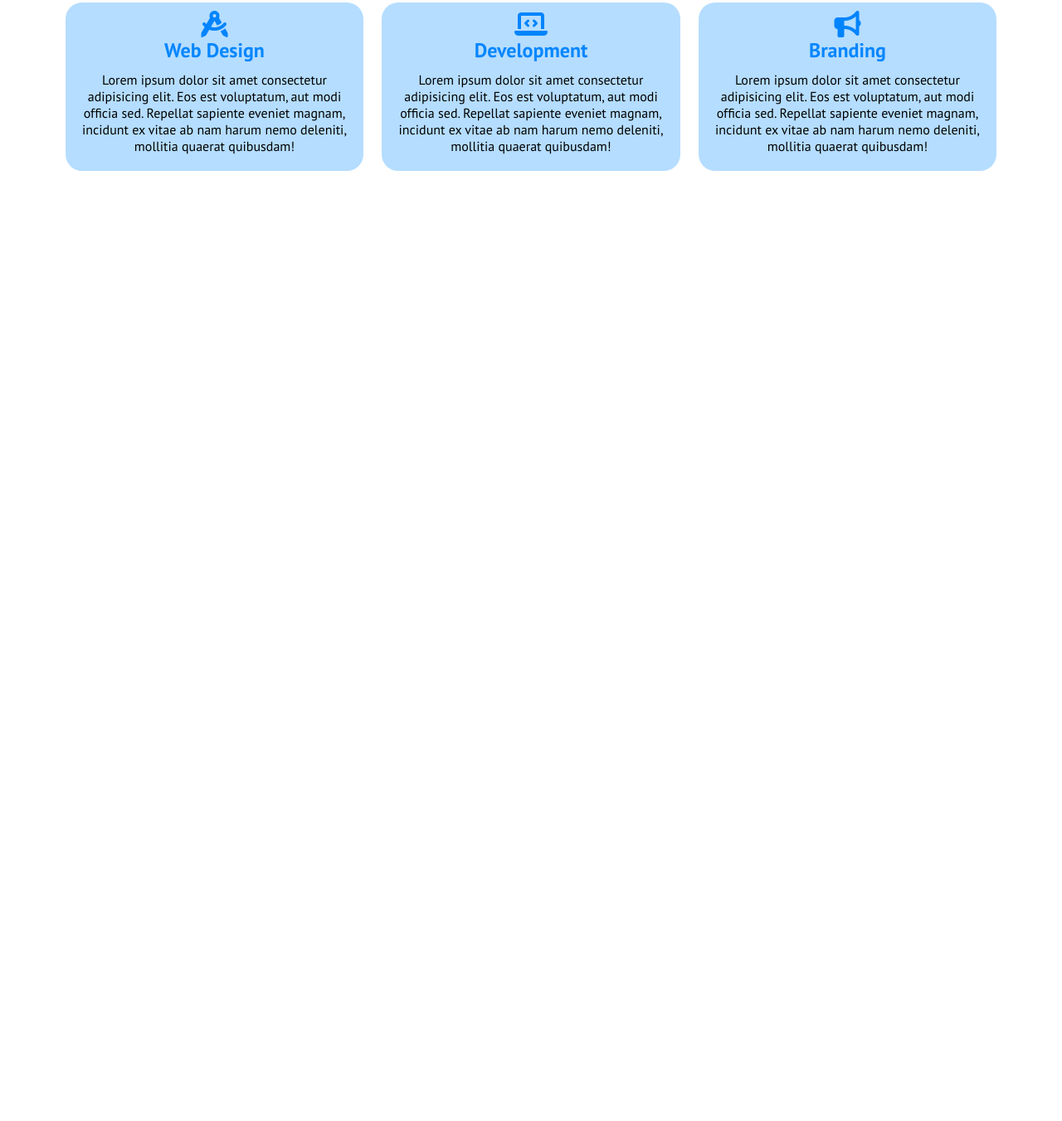
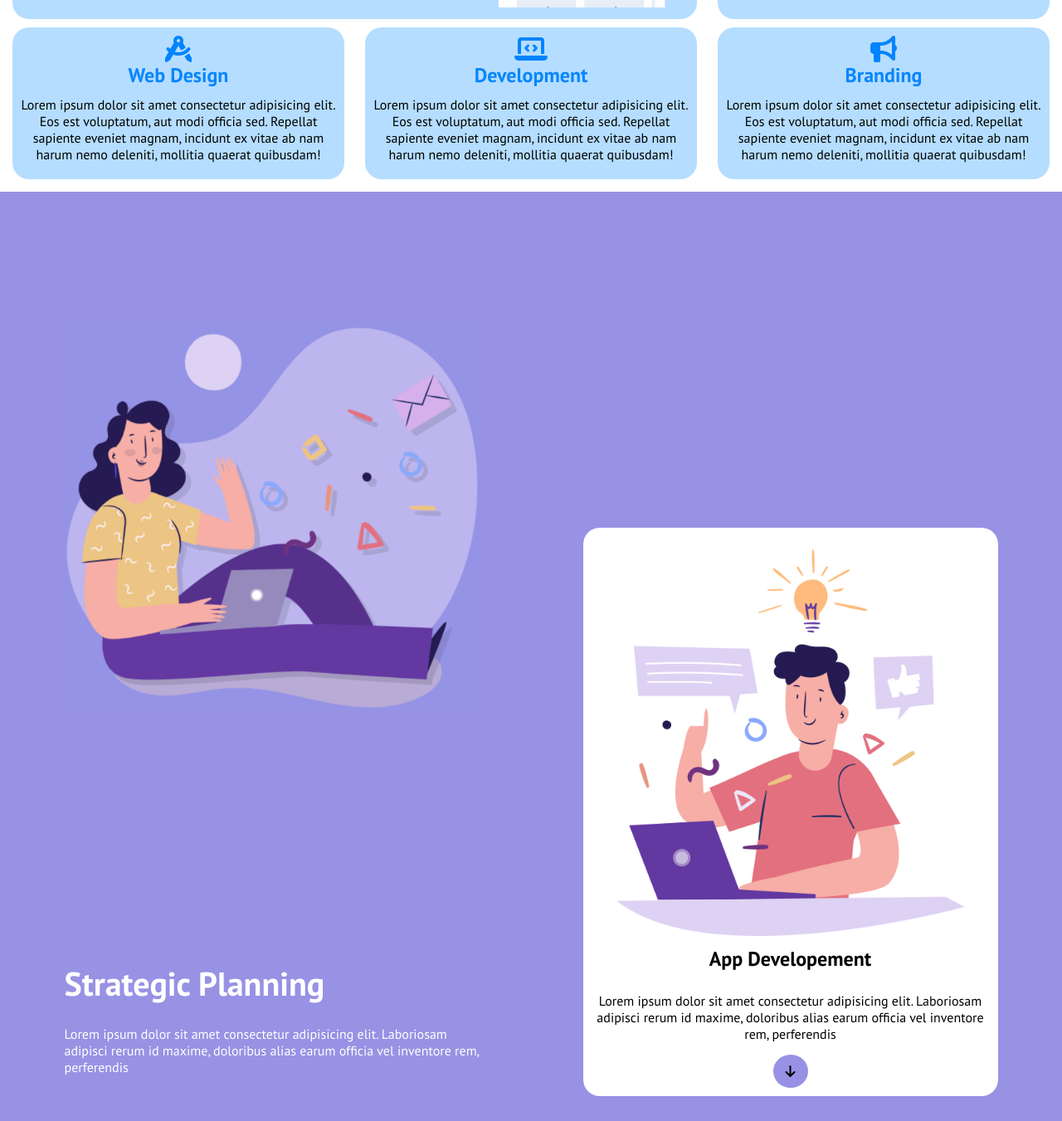
Before and after one commit to KOVU9529/htmlcss-responsive-layout, a plain HTML site: page index.html in a window 1280 px wide. Shown: the part 391-1742 px from the top of the page at 83% size. Before the commit the page ends 800 px from the top, so only its background shows below. Drawn offline with Linux system fonts and the light colour scheme.

Commit message:
rivisto errori + strategicplan

```diff
--- a/css/style.css
+++ b/css/style.css
@@ -5,11 +5,6 @@
 }
 body{
     font-family: 'PT Sans', sans-serif;
-}
-.container{
-    max-width: 1170px;
-    width: 90%;
-    margin: 0 auto;
 }
 header{
     background-color: #0184fd;
@@ -40,6 +35,9 @@ a{
 }
 .header-button a{
     color: black;
+}
+main{
+    width: 100%;
 }
 .first-column{
     padding: 15px 15px;
@@ -80,6 +78,36 @@ p{
 img{
     width: 100%;
 }
+.planning1{
+    color: white;
+}
+.planning1 h2{
+    color: white;
+    font-size: 40px;
+}
+.planning2{
+    background-color: white;
+    border-radius: 20px;
+    padding: 20px 10px;
+    text-align: center;
+}
+.planning2 h2{
+    color: black;
+}
+.strategic-plan p{
+    padding:15px 0;
+
+}
+.strategic-plan{
+    background-color: #9792e4;
+    width: 100%;
+    padding: 30px 15px;
+}
+.arrow-down-violet{
+    background-color:#9792e4 ;
+    padding: 10px 15px;
+    border-radius: 50%;
+}
 @media screen and (min-width:768px) {
     .first-column{
         display: flex;
@@ -101,7 +129,6 @@ img{
     }
 }
 @media screen and (min-width:992px) {
-
     .ul-menu{
         display: block;
     }
@@ -126,4 +153,19 @@ img{
     .col-apple .apple-div{
        margin-bottom: 10%;
     }
+    .strategic-plan{
+        display: flex;
+        align-items: flex-end;
+        justify-content: space-around;
+    }
+    .planning2{
+        margin-top: 30%;
+        width: 40%;
+    }
+    .planning1{
+        width: 40%;
+    }
+    .planning1 img{
+        margin-bottom: 60%;
+    }
 }
--- a/index.html
+++ b/index.html
@@ -12,7 +12,7 @@
     <link href="https://fonts.googleapis.com/css2?family=PT+Sans:ital,wght@0,400;0,700;1,400;1,700&display=swap" rel="stylesheet">
 </head>
 <body>
-    <section class="container">
+
         <header>
             <nav class="menu">
                 <div class="logo">
@@ -41,6 +41,7 @@
                     </ul>
                 </div>
             </nav>
+            </section>
         </header>
         <main>
             <div class="first-column">
@@ -118,10 +119,40 @@
                     </div>
                 </div>
             </div>
+            <div class="strategic-plan">
+                <div class="planning1">
+                    <div >
+                        <img src="css/img/planning1.png" alt="">
+                    </div>
+                    <div>
+                        <h2>
+                            Strategic Planning
+                        </h2>
+                        <p>
+                            Lorem ipsum dolor sit amet consectetur adipisicing
+                            elit. Laboriosam adipisci rerum id maxime, doloribus
+                            alias earum officia vel inventore rem, perferendis
+                        </p>
+                    </div>
+                </div>
+                <div class="planning2">
+                    <div>
+                        <img src="css/img/planning2.png" alt="">
+                    </div>
+                    <div>
+                        <h2>
+                            App Developement
+                        </h2>
+                        <p>
+                            Lorem ipsum dolor sit amet consectetur adipisicing
+                            elit. Laboriosam adipisci rerum id maxime, doloribus
+                            alias earum officia vel inventore rem, perferendis
+                        </p>
+                        <span class="arrow-down-violet"><i class="fa-solid fa-arrow-down"></i></span>
+                    </div>
+                </div>
+            </div>
+
         </main>
-
-    </section>
-
-
 </body>
 </html>
```
